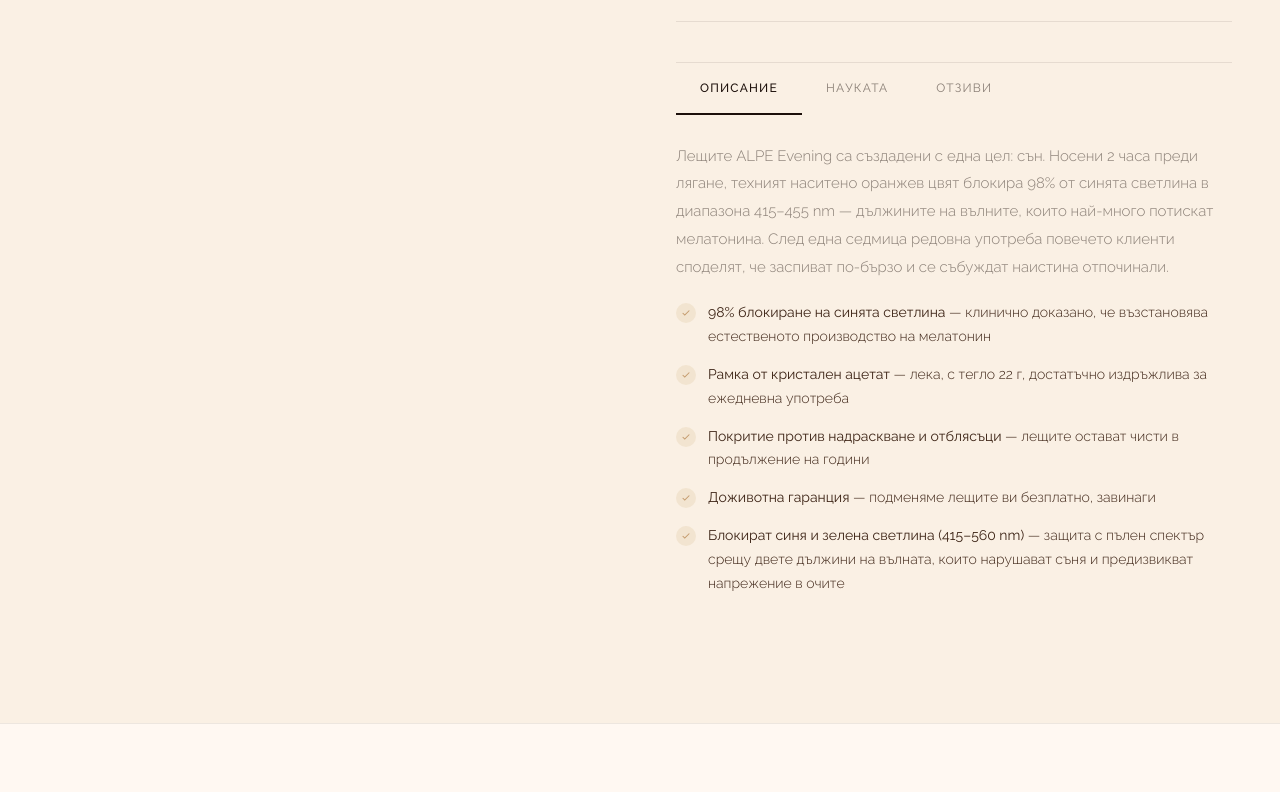
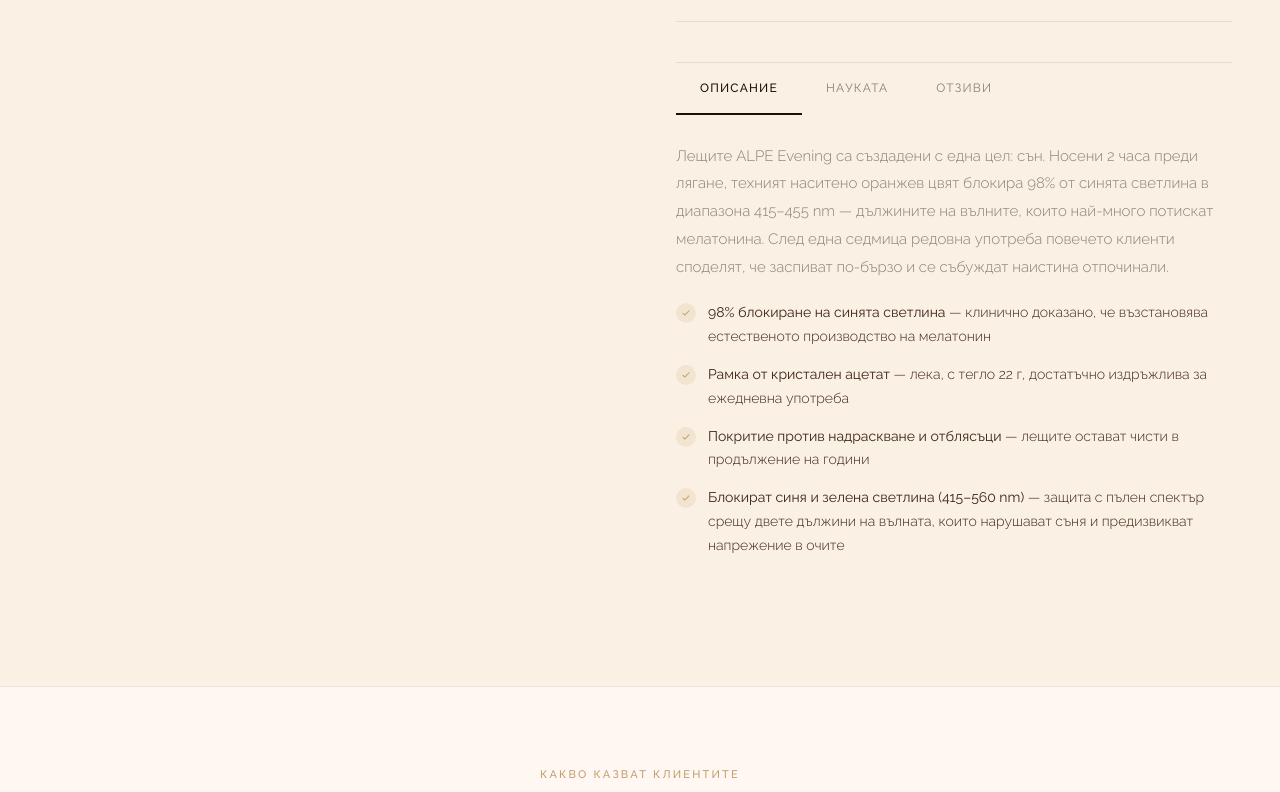
Before and after one commit to petarkozarev1/alpe-store, a Next.js app: page /shop in a window 1280 px wide. Shown: the part 1506-2298 px from the top of the page. Built offline with nearby package versions, Linux system fonts and the light colour scheme.

Commit message:
remove lifetime guarantee bullet from Evening features list

```diff
--- a/components/shop/ProductPage.tsx
+++ b/components/shop/ProductPage.tsx
@@ -346,7 +346,6 @@ export default function ProductPage() {
                     { text: <><strong>98% блокиране на синята светлина</strong> — клинично доказано, че възстановява естественото производство на мелатонин</> },
                     { text: <><strong>Рамка от кристален ацетат</strong> — лека, с тегло 22 г, достатъчно издръжлива за ежедневна употреба</> },
                     { text: <><strong>Покритие против надраскване и отблясъци</strong> — лещите остават чисти в продължение на години</> },
-                    { text: <><strong>Доживотна гаранция</strong> — подменяме лещите ви безплатно, завинаги</> },
                     { text: <><strong>Блокират синя и зелена светлина (415–560 nm)</strong> — защита с пълен спектър срещу двете дължини на вълната, които нарушават съня и предизвикват напрежение в очите</> },
                   ].map((f, i) => (
                     <div key={i} style={{ display: 'flex', alignItems: 'flex-start', gap: 12 }}>
```
